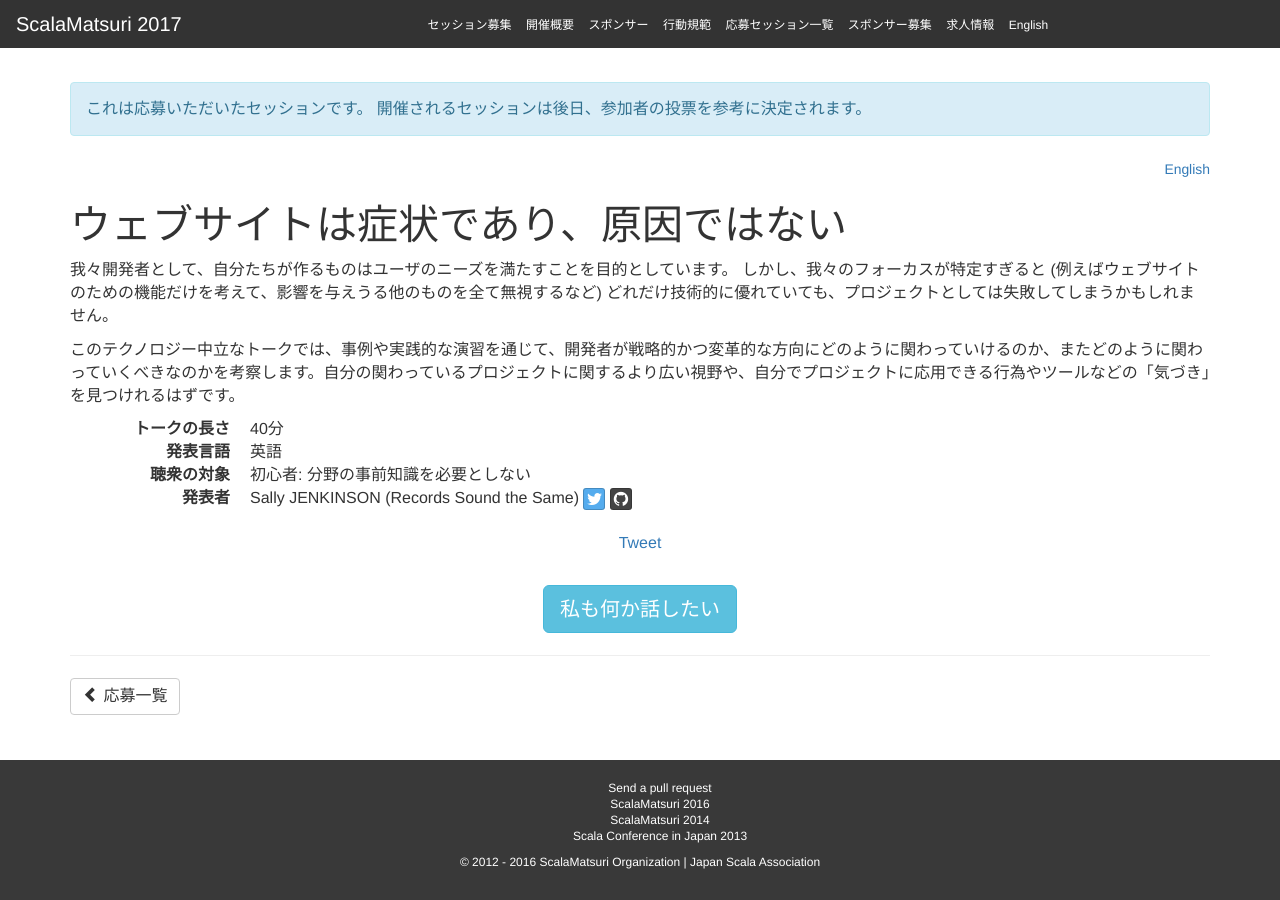
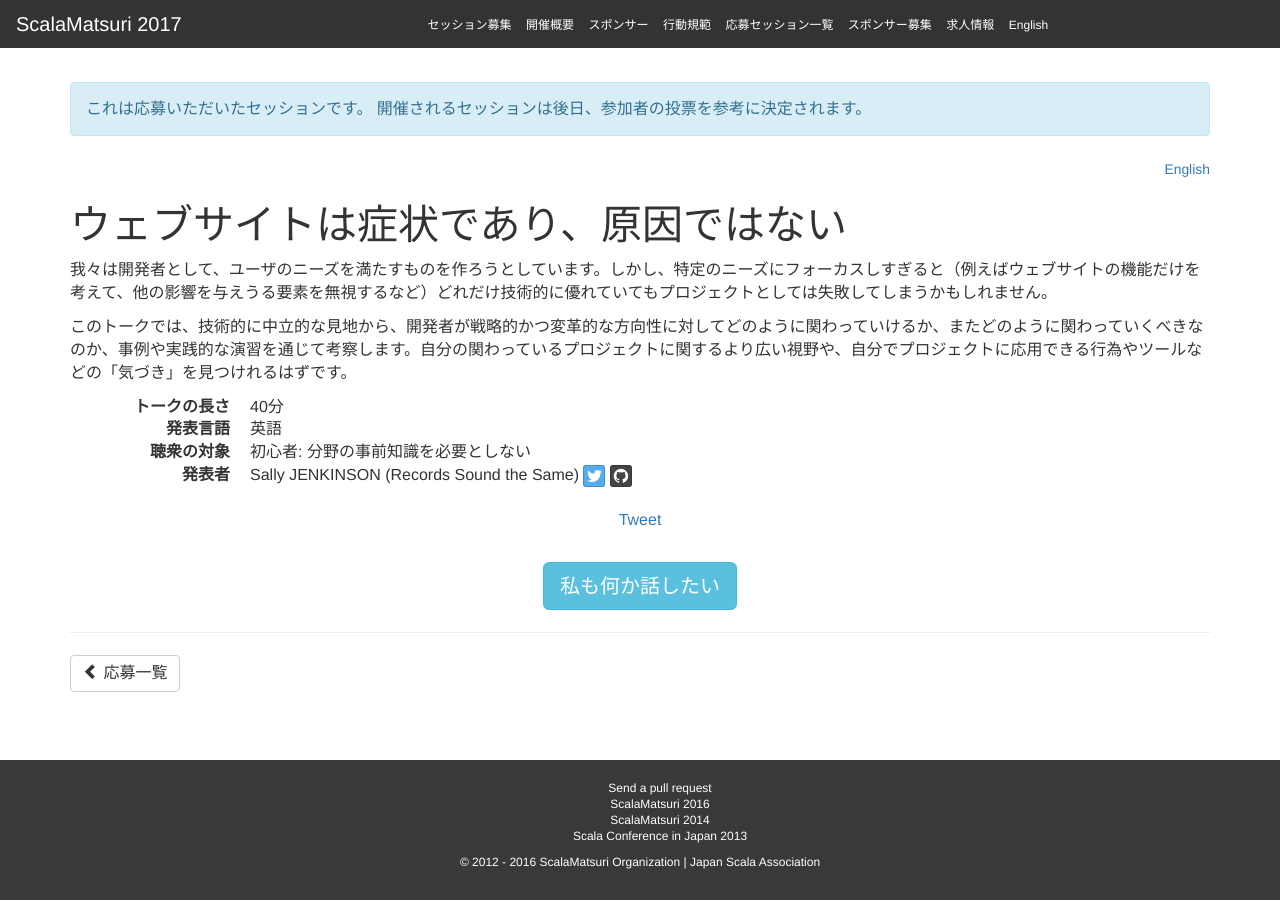
Before and after one commit to scalajp/2017.scalamatsuri.org, a Jekyll site: the page built from _candidates_ja/SallyJENKINSON_1.md, in a window 1280 px wide. Built offline with Jekyll 4.4.1, drawn with Linux system fonts in a browser that asks for light colours; nearby versions of some CDN libraries; comment, search, counter and statistics services are not loaded.

Commit message:
some fixes

```diff
--- a/_candidates_ja/SallyJENKINSON_1.md
+++ b/_candidates_ja/SallyJENKINSON_1.md
@@ -12,7 +12,6 @@ tags:
   - Best Practices
   - Others
 ---
-我々開発者として、自分たちが作るものはユーザのニーズを満たすことを目的としています。
-しかし、我々のフォーカスが特定すぎると (例えばウェブサイトのための機能だけを考えて、影響を与えうる他のものを全て無視するなど) どれだけ技術的に優れていても、プロジェクトとしては失敗してしまうかもしれません。
+我々は開発者として、ユーザのニーズを満たすものを作ろうとしています。しかし、特定のニーズにフォーカスしすぎると（例えばウェブサイトの機能だけを考えて、他の影響を与えうる要素を無視するなど）どれだけ技術的に優れていてもプロジェクトとしては失敗してしまうかもしれません。
 
-このテクノロジー中立なトークでは、事例や実践的な演習を通じて、開発者が戦略的かつ変革的な方向にどのように関わっていけるのか、またどのように関わっていくべきなのかを考察します。自分の関わっているプロジェクトに関するより広い視野や、自分でプロジェクトに応用できる行為やツールなどの「気づき」を見つけれるはずです。
+このトークでは、技術的に中立的な見地から、開発者が戦略的かつ変革的な方向性に対してどのように関わっていけるか、またどのように関わっていくべきなのか、事例や実践的な演習を通じて考察します。自分の関わっているプロジェクトに関するより広い視野や、自分でプロジェクトに応用できる行為やツールなどの「気づき」を見つけれるはずです。
```
